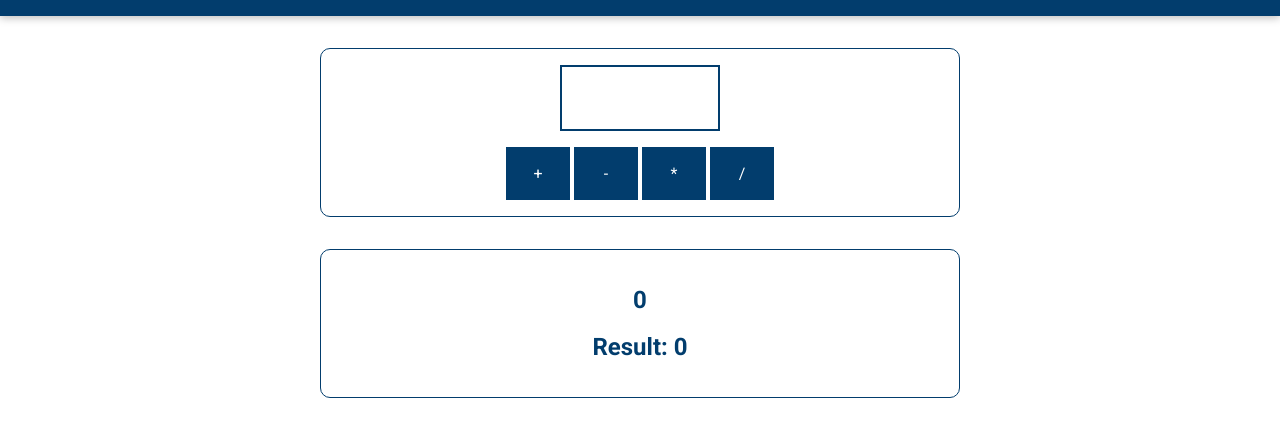
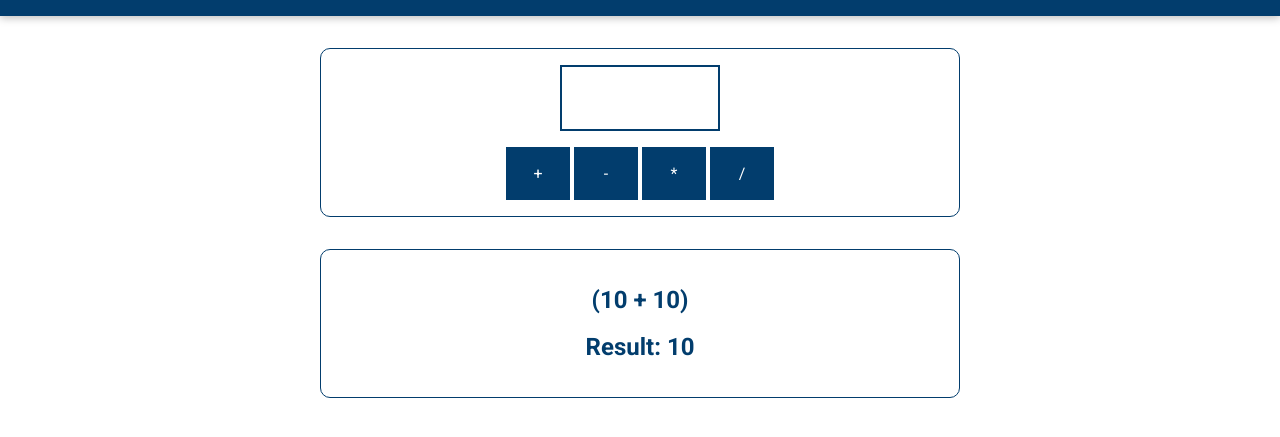
Before and after one commit to felianfilian/basics-01-starting-project---working, a plain HTML site: page index.html in a window 1280 px wide. Shown: the part 97-534 px from the top of the page. Drawn offline with Linux system fonts and the light colour scheme.

Commit message:
string output

```diff
--- a/assets/scripts/app.js
+++ b/assets/scripts/app.js
@@ -1,4 +1,6 @@
 let result = 0;
 result = result + 10;
 
-outputResult(result, "");
+let calculateDescription = "(" + result + " + 10)";
+
+outputResult(result, calculateDescription);
--- a/index.html
+++ b/index.html
@@ -26,10 +26,10 @@
       </div>
     </section>
     <section id="results">
-      <h2 id="current-calculation">0</h2>
+      <h2 id="current-calculation"></h2>
       <h2>Result: <span id="current-result">0</span></h2>
     </section>
-    <script src="assets/scripts/vender.js"></script>
+    <script src="assets/scripts/vendor.js"></script>
     <script src="assets/scripts/app.js"></script>
   </body>
 </html>
```
Also changed, not shown: assets/scripts/vendor.js (+7 -7 lines).
